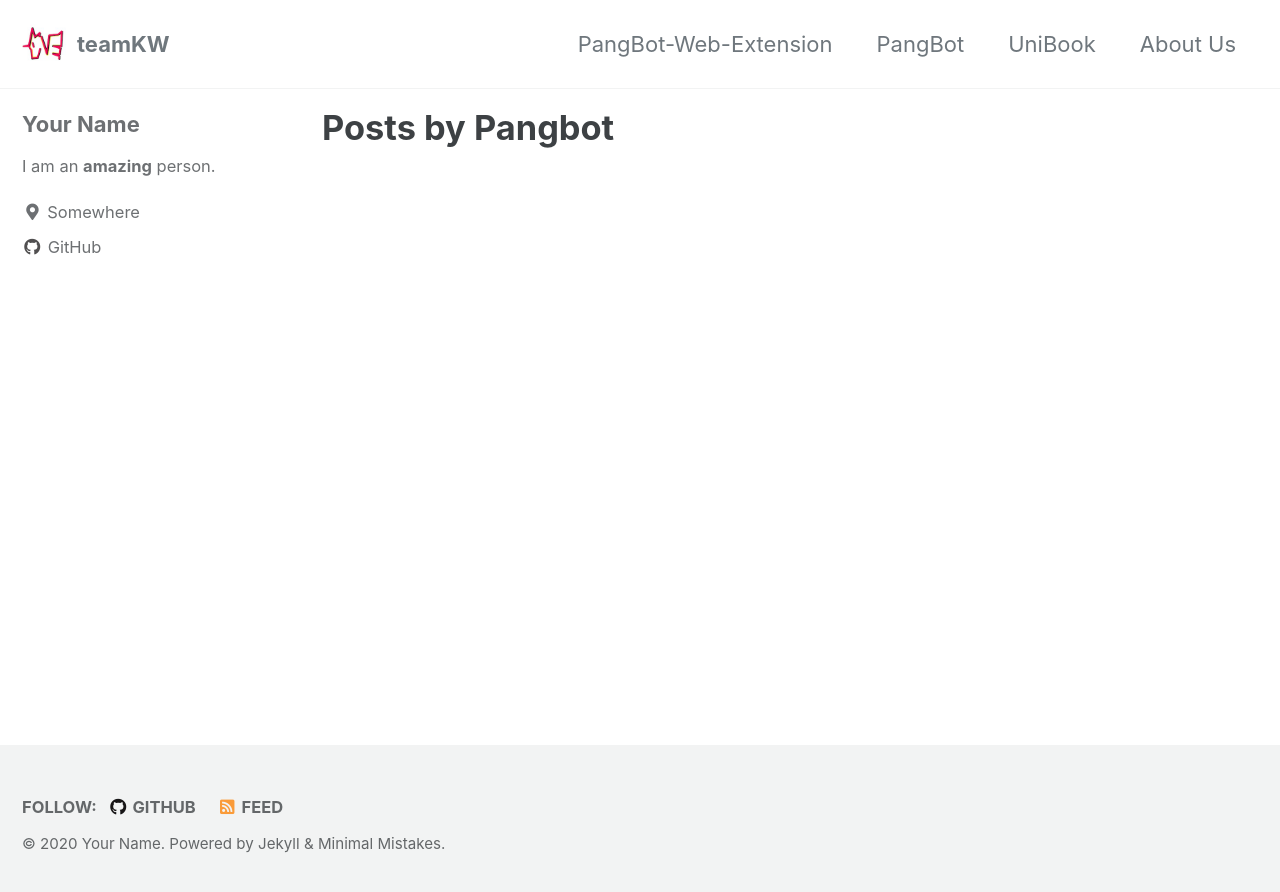
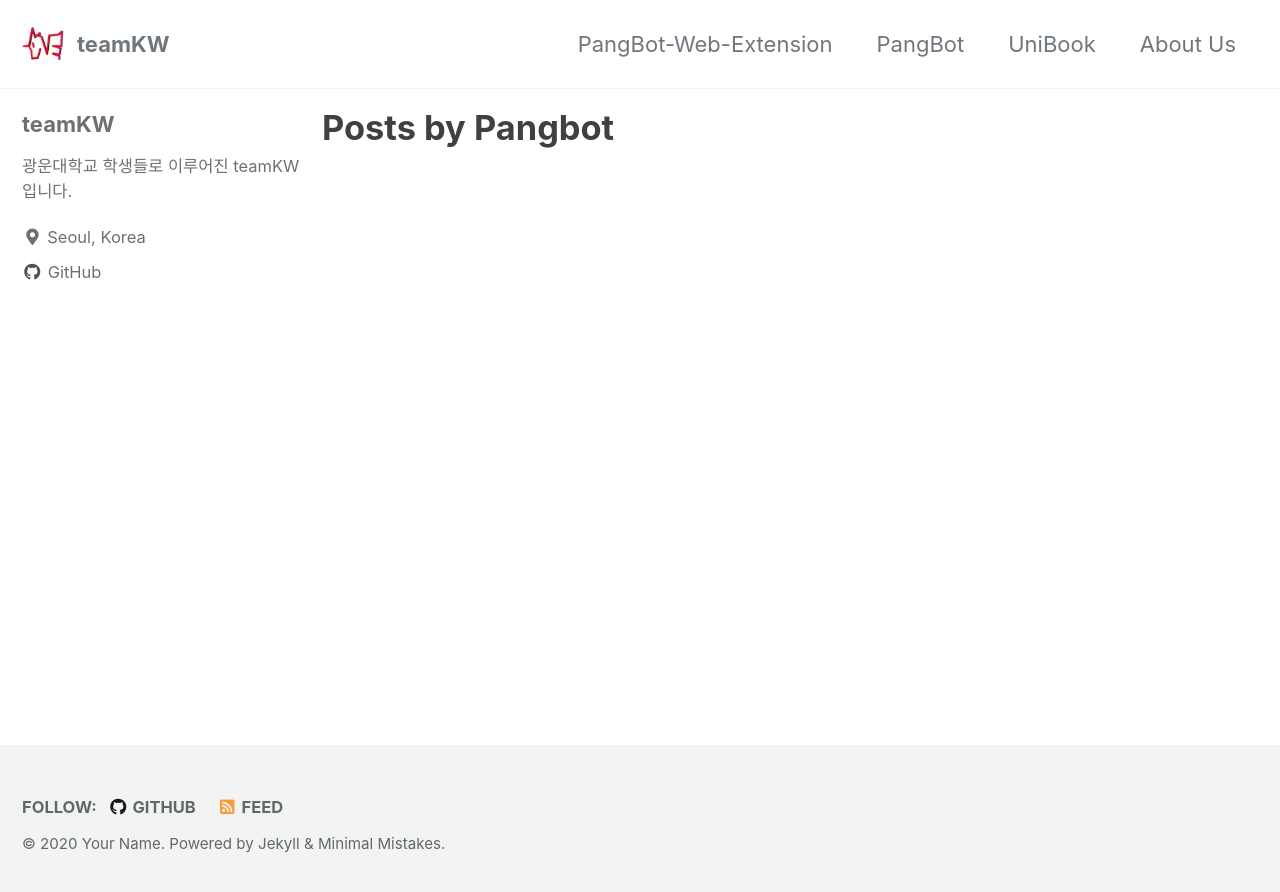
Before and after one commit to teamkw/teamkw.github.io, a Jekyll site: the page built from _pages/pangbot.html, in a window 1280 px wide. Shown: the top 892 px of the page. Built offline with Jekyll 4.4.1, drawn with Linux system fonts in a browser that asks for light colours; cached includes are drawn as plain includes.

```diff
--- a/_config.yml
+++ b/_config.yml
@@ -93,30 +93,30 @@ analytics:
 
 # Site Author
 author:
-  name             : "Your Name"
+  name             : "teamKW"
   avatar           : # path of avatar image, e.g. "/assets/images/bio-photo.jpg"
-  bio              : "I am an **amazing** person."
-  location         : "Somewhere"
+  bio              : "광운대학교 학생들로 이루어진 teamKW입니다."
+  location         : "Seoul, Korea"
   email            :
   links:
-    - label: "Email"
-      icon: "fas fa-fw fa-envelope-square"
-      # url: "mailto:your.name@email.com"
-    - label: "Website"
-      icon: "fas fa-fw fa-link"
-      # url: "https://your-website.com"
-    - label: "Twitter"
-      icon: "fab fa-fw fa-twitter-square"
-      # url: "https://twitter.com/"
-    - label: "Facebook"
-      icon: "fab fa-fw fa-facebook-square"
-      # url: "https://facebook.com/"
+    # - label: "Email"
+    #   icon: "fas fa-fw fa-envelope-square"
+    #   # url: "mailto:your.name@email.com"
+    # - label: "Website"
+    #   icon: "fas fa-fw fa-link"
+    #   # url: "https://your-website.com"
+    # - label: "Twitter"
+    #   icon: "fab fa-fw fa-twitter-square"
+    #   # url: "https://twitter.com/"
+    # - label: "Facebook"
+    #   icon: "fab fa-fw fa-facebook-square"
+    #   # url: "https://facebook.com/"
     - label: "GitHub"
       icon: "fab fa-fw fa-github"
       url: "https://github.com/teamkw"
-    - label: "Instagram"
-      icon: "fab fa-fw fa-instagram"
-      # url: "https://instagram.com/"
+    # - label: "Instagram"
+    #   icon: "fab fa-fw fa-instagram"
+    #   # url: "https://instagram.com/"
 
 # Site Footer
 footer:
```
